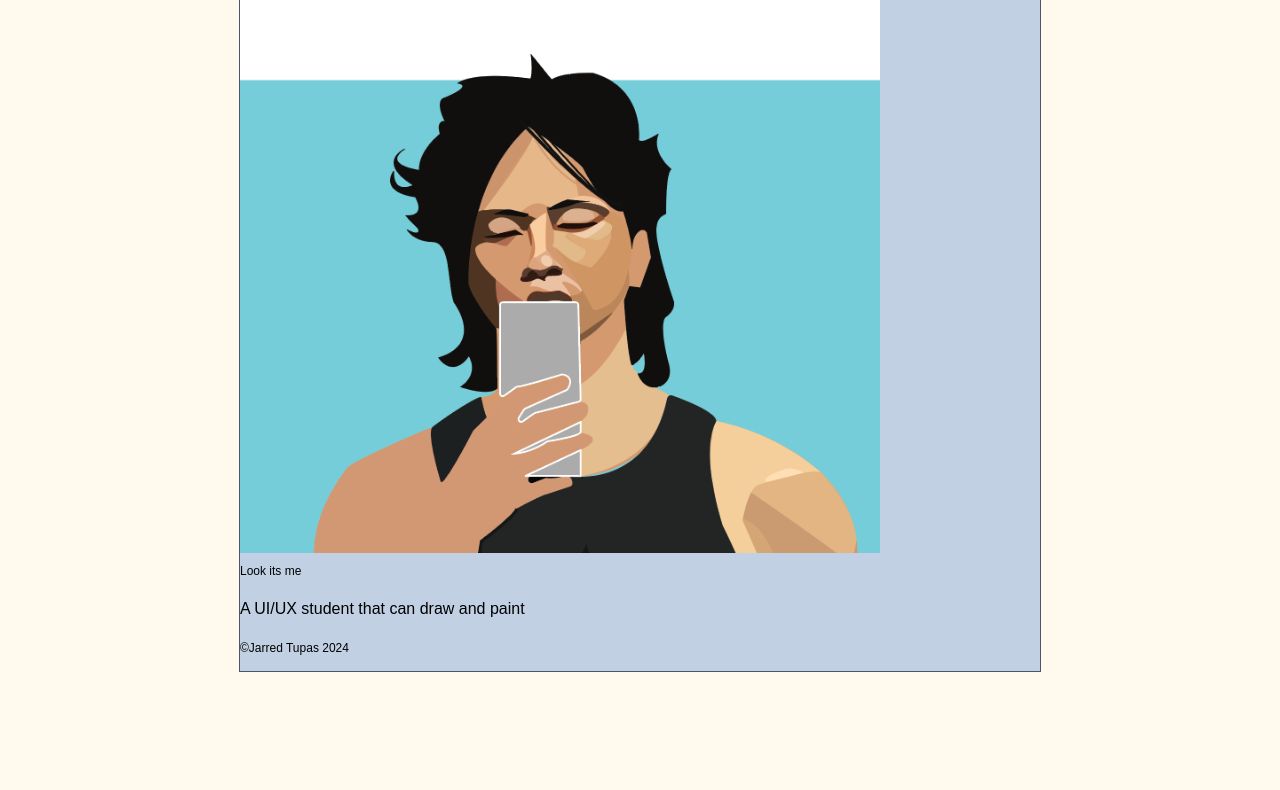
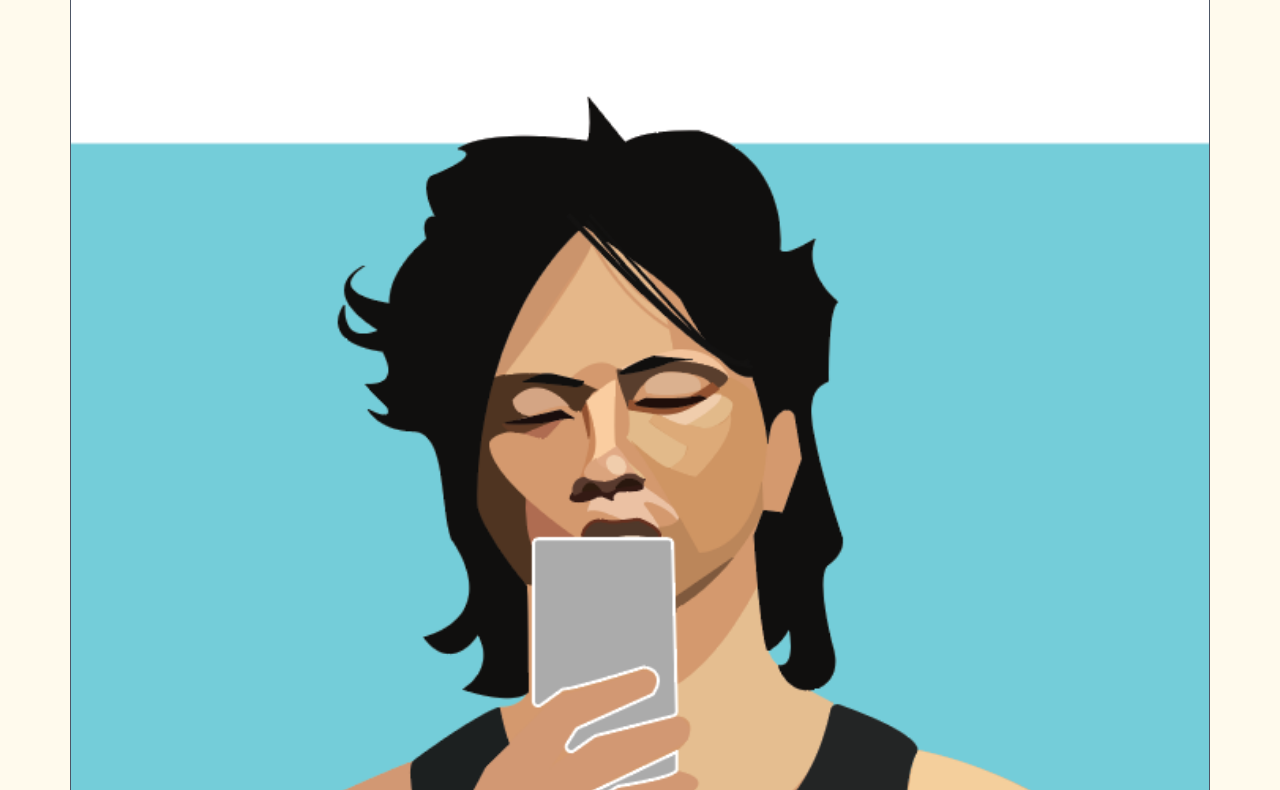
Before and after one commit to itsJarebearr/itsJarebearr.github.io, a plain HTML site: page bio.html in a window 1280 px wide. Shown: the part 273-1063 px from the top of the page. Before the commit the page ends 945 px from the top, so only its background shows below. Drawn offline with Linux system fonts and the light colour scheme.

Commit message:
Update style.css

```diff
--- a/css/style.css
+++ b/css/style.css
@@ -16,7 +16,7 @@ html {
 
 body {
 
-	  font-family: Avant Garde, sans-serif;
+font-family: Avant Garde, sans-serif;
   background: rgb(255, 250, 237);
   color: rgb(0, 0, 0);
   margin: 8px;
@@ -28,7 +28,7 @@ body {
 	border: 1px solid rgb(77, 86, 102);
   	background: rgb(193, 208, 227);
   	width: 90%;
-  	max-width: 800px;
+  	max-width: 1743px;
   	margin: auto;
 }
 
@@ -50,7 +50,7 @@ figure {
 }
 
 figure img {
-  width: 80%;
+  width: 100%;
 }
 
 figcaption, footer {
```
